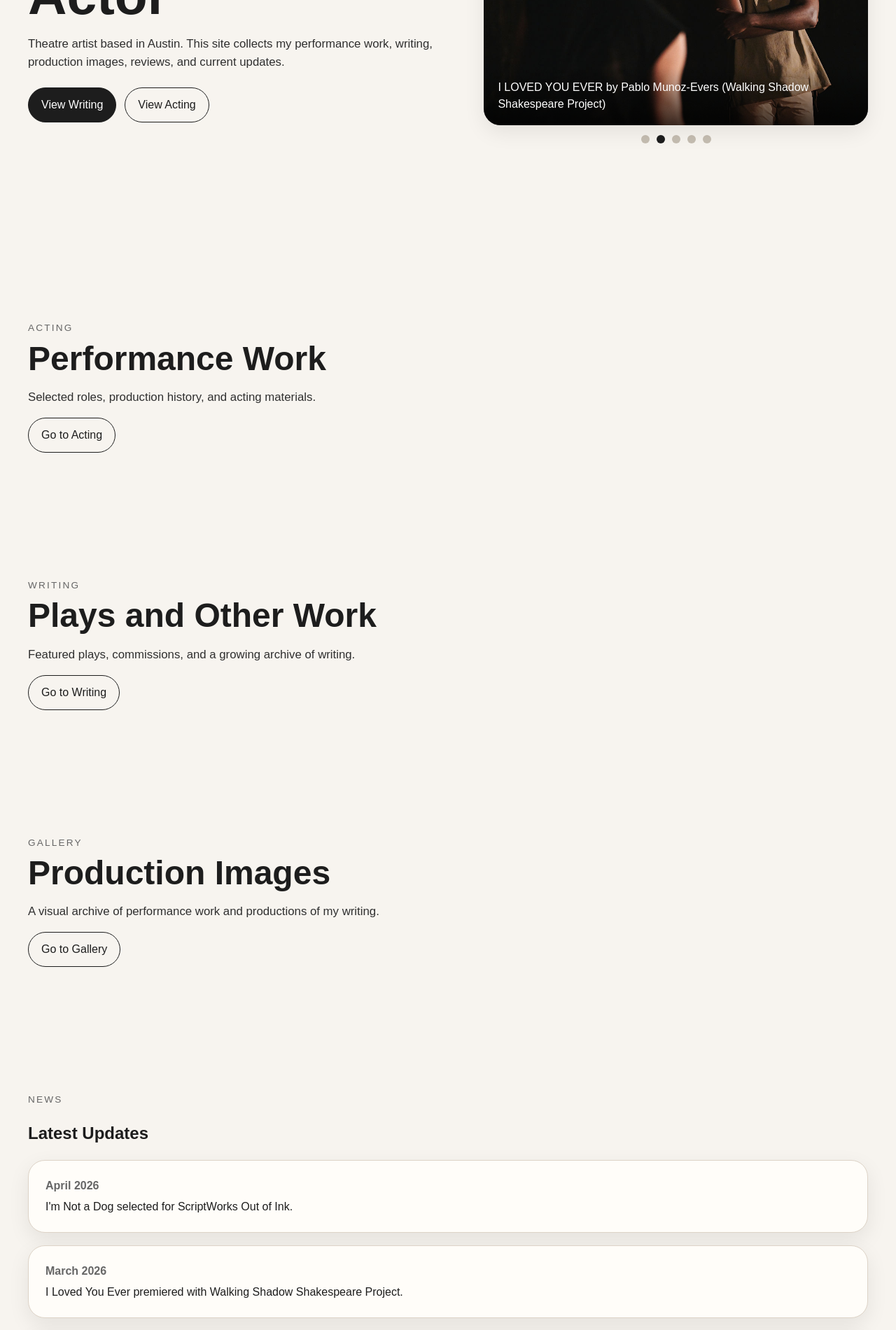
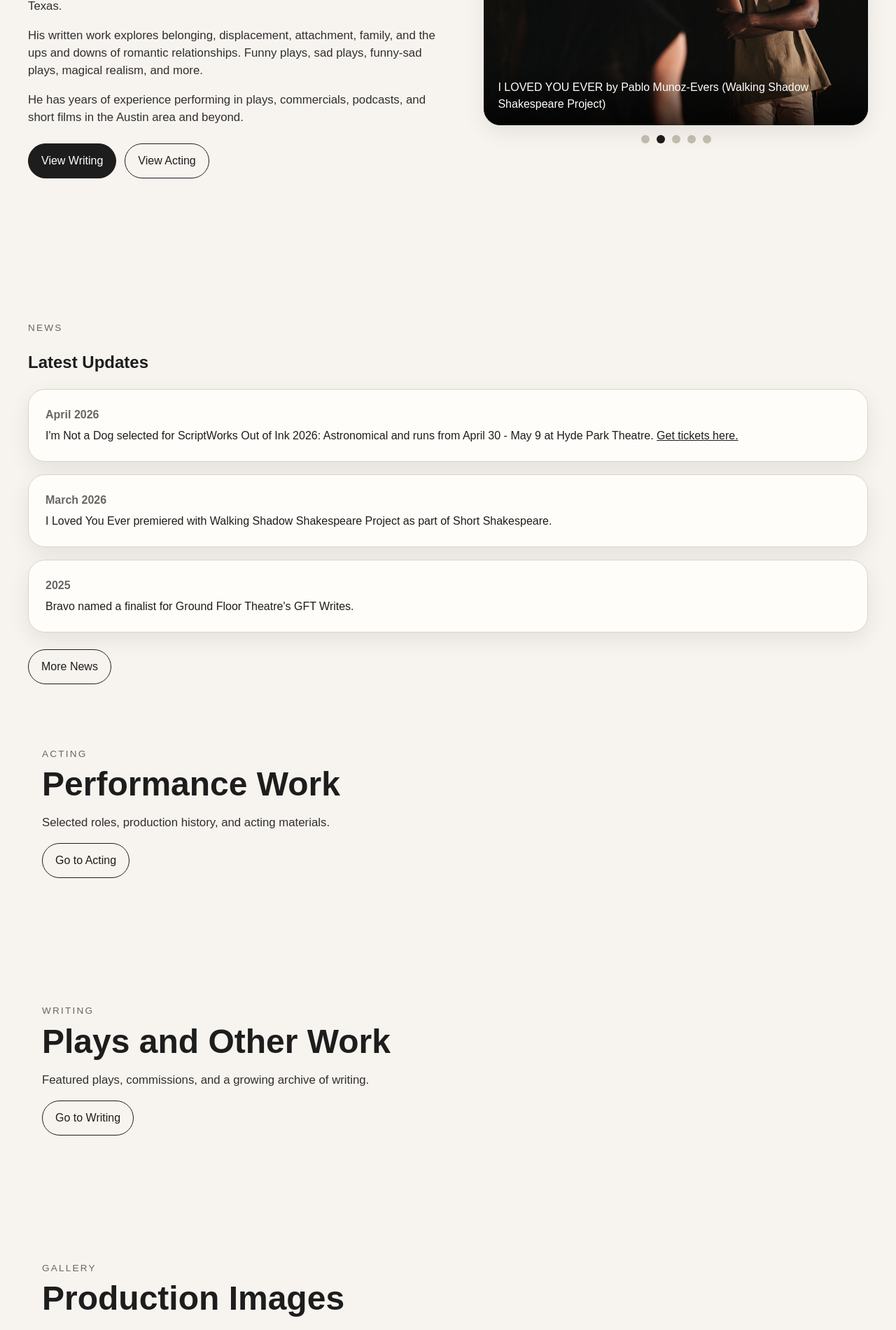
Before and after one commit to pamunev/portfolio-artist-pablo, a React (Vite) app: page / in a window 1280 px wide. Shown: the part 420-2321 px from the top of the page at 70% size. Built offline with nearby package versions, Linux system fonts and the light colour scheme.

Commit message:
Added text to homepage and updates rearrangement.

```diff
--- a/src/data.js
+++ b/src/data.js
@@ -158,11 +158,15 @@ export const reviewItems = [
 export const newsItems = [
   {
     date: "April 2026",
-    text: "I'm Not a Dog selected for ScriptWorks Out of Ink.",
+    text: "I'm Not a Dog selected for ScriptWorks Out of Ink 2026: Astronomical and runs from April 30 - May 9 at Hyde Park Theatre.",
+    link: {
+      url: "https://events.humanitix.com/out-of-ink-2026-astronomical",
+      label: "Get tickets here.",
+    },
   },
   {
     date: "March 2026",
-    text: "I Loved You Ever premiered with Walking Shadow Shakespeare Project.",
+    text: "I Loved You Ever premiered with Walking Shadow Shakespeare Project as part of Short Shakespeare.",
   },
   {
     date: "2025",
--- a/src/pages/Home.jsx
+++ b/src/pages/Home.jsx
@@ -11,10 +11,18 @@ export default function Home() {
           <p className="eyebrow">Pablo Munoz-Evers</p>
           <h1>Playwright and Actor</h1>
           <p className="hero-text">
-            Theatre artist based in Austin. This site collects my performance
-            work, writing, production images, reviews, and current updates.
+            Pablo Munoz-Evers is a Colombian-born playwright and actor based in
+            Austin, Texas.
           </p>
-
+          <p className="hero-text">
+            His written work explores belonging, displacement, attachment,
+            family, and the ups and downs of romantic relationships. Funny
+            plays, sad plays, funny-sad plays, magical realism, and more.
+          </p>
+          <p className="hero-text">
+            He has years of experience performing in plays, commercials,
+            podcasts, and short films in the Austin area and beyond.
+          </p>
           <div className="hero-buttons">
             <Link to="/writing" className="button primary">
               View Writing
@@ -27,6 +35,31 @@ export default function Home() {
 
         <HeroCarousel />
       </section>
+
+      <section className="page-section">
+        <p className="eyebrow">News</p>
+        <h2>Latest Updates</h2>
+        <div className="news-list">
+          {newsItems.slice(0, 3).map((item, index) => (
+            <article key={index} className="news-item">
+              <p className="news-date">{item.date}</p>
+              <p className="news-text">
+                {item.text}{" "}
+                {item.link && (
+                  <a href={item.link.url} target="_blank" rel="noreferrer">
+                    {item.link.label}
+                  </a>
+                )}
+              </p>
+            </article>
+          ))}
+        </div>
+
+        <div className="top-spacing">
+          <Link to="/news" className="button secondary">
+            More News
+          </Link>
+        </div>
 
         <SectionPreview
           eyebrow="Acting"
@@ -51,24 +84,6 @@ export default function Home() {
           linkTo="/gallery"
           linkText="Go to Gallery"
         />
-
-      <section className="page-section">
-        <p className="eyebrow">News</p>
-        <h2>Latest Updates</h2>
-        <div className="news-list">
-          {newsItems.slice(0, 3).map((item, index) => (
-            <article key={index} className="news-item">
-              <p className="news-date">{item.date}</p>
-              <p className="news-text">{item.text}</p>
-            </article>
-          ))}
-        </div>
-
-        <div className="top-spacing">
-          <Link to="/news" className="button secondary">
-            More News
-          </Link>
-        </div>
       </section>
     </div>
   );
```
Lines whose indentation alone changed are shown as unchanged.
